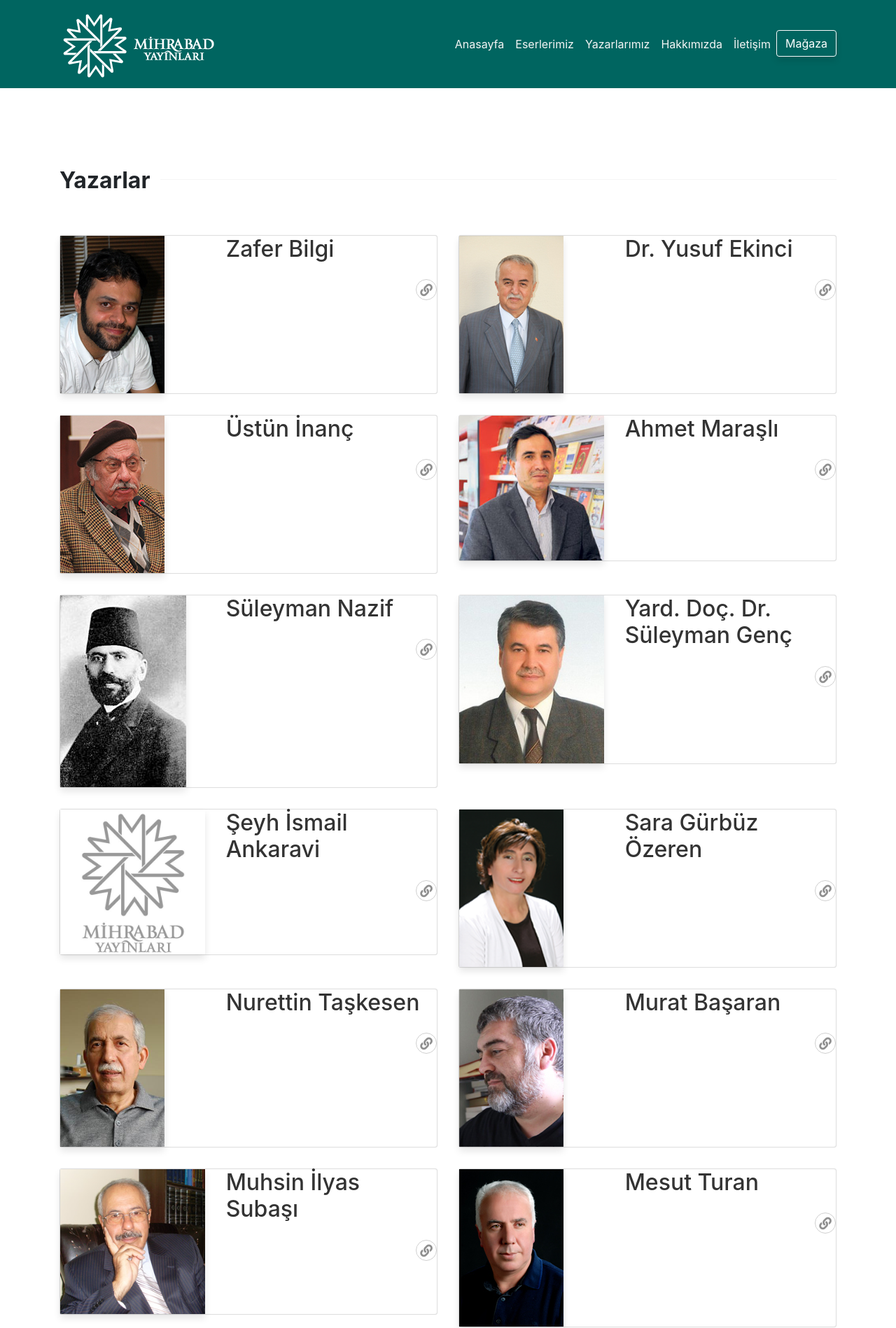
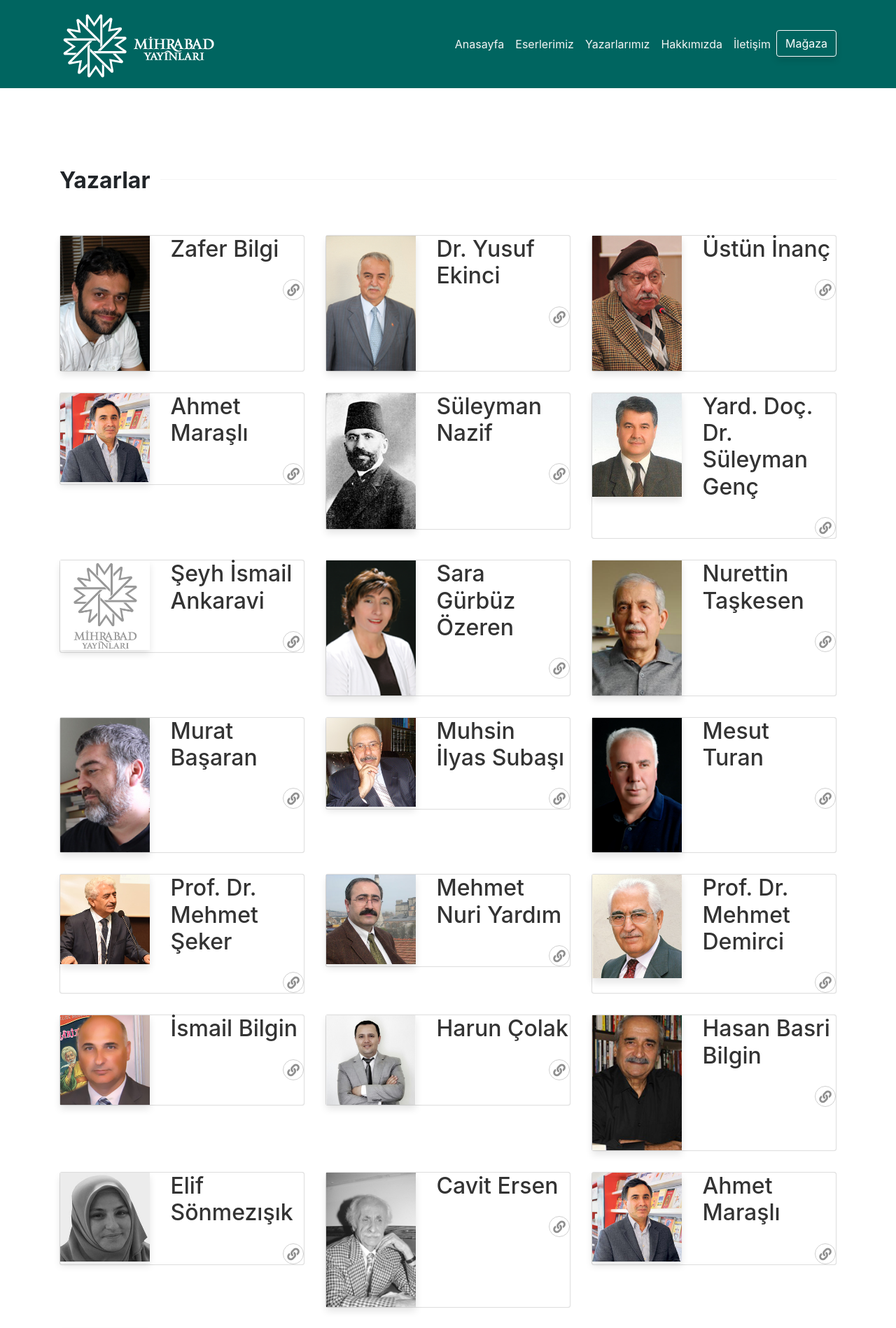
Before and after one commit to edamla/mihrabad, a Jekyll site: the page built from indexyazarlar.html, in a window 1280 px wide. Shown: the top 1898 px of the page at 70% size. Built offline with Jekyll 4.4.1, drawn with Linux system fonts in a browser that asks for light colours; nearby versions of some CDN libraries.

Commit message:
box collumn düzeltme

```diff
--- a/_includes/eserbox.html
+++ b/_includes/eserbox.html
@@ -1,6 +1,6 @@
 <!-- begin post -->
 {% assign author = site.authors[post.author] %}
-<div class="col-sm-6">
+<div class="col-sm-6 col-lg-4">
 <div class="card">
     <div class="row">
         <div class="col-md-5 wrapthumbnail">
--- a/_includes/yazarbox.html
+++ b/_includes/yazarbox.html
@@ -1,6 +1,6 @@
 <!-- begin post -->
 {% assign author = site.authors[post.author] %}
-<div class="col-sm-6">
+<div class="col-sm-6 col-lg-4">
 <div class="card">
     <div class="row">
         <div class="col-md-5 wrapthumbnail">
```
